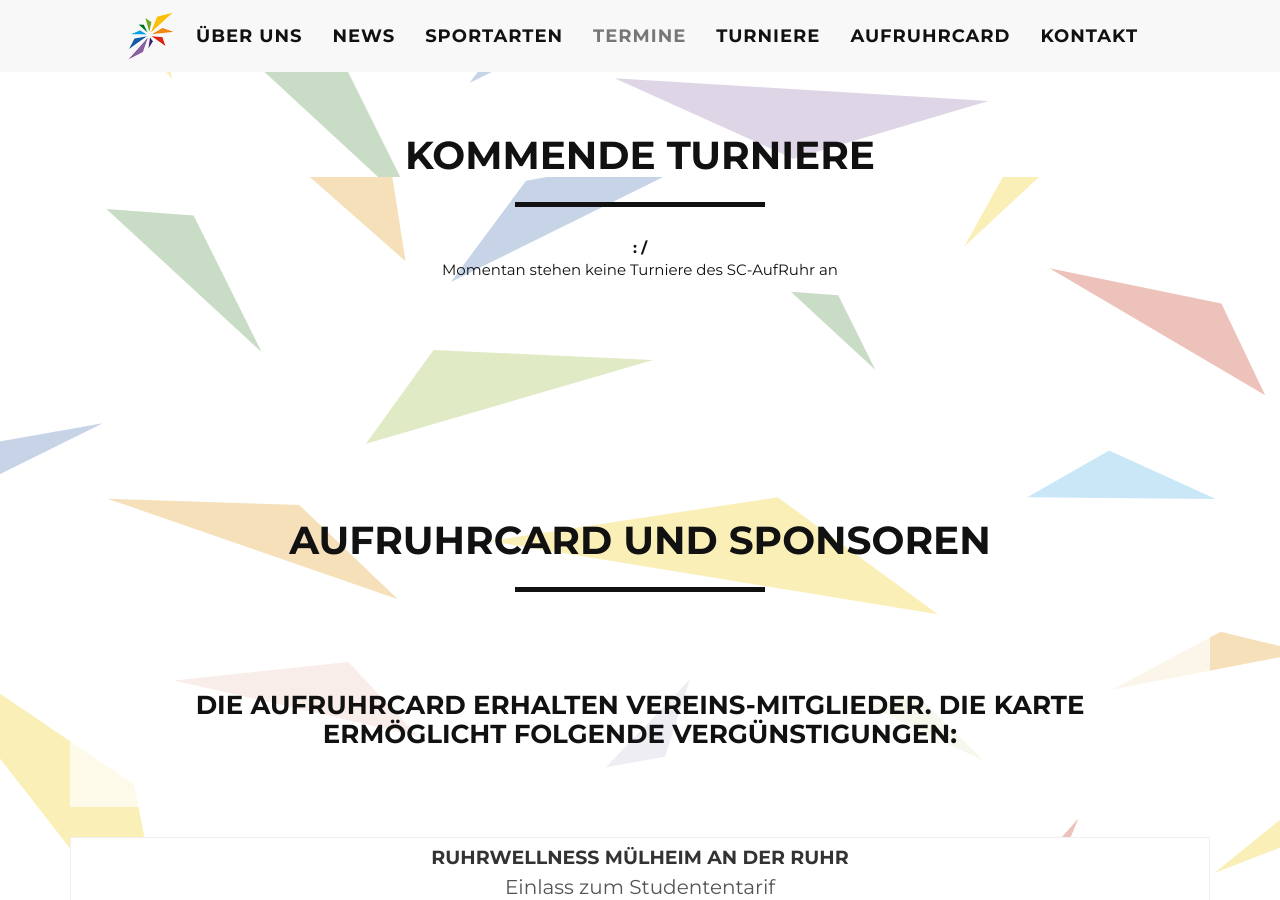
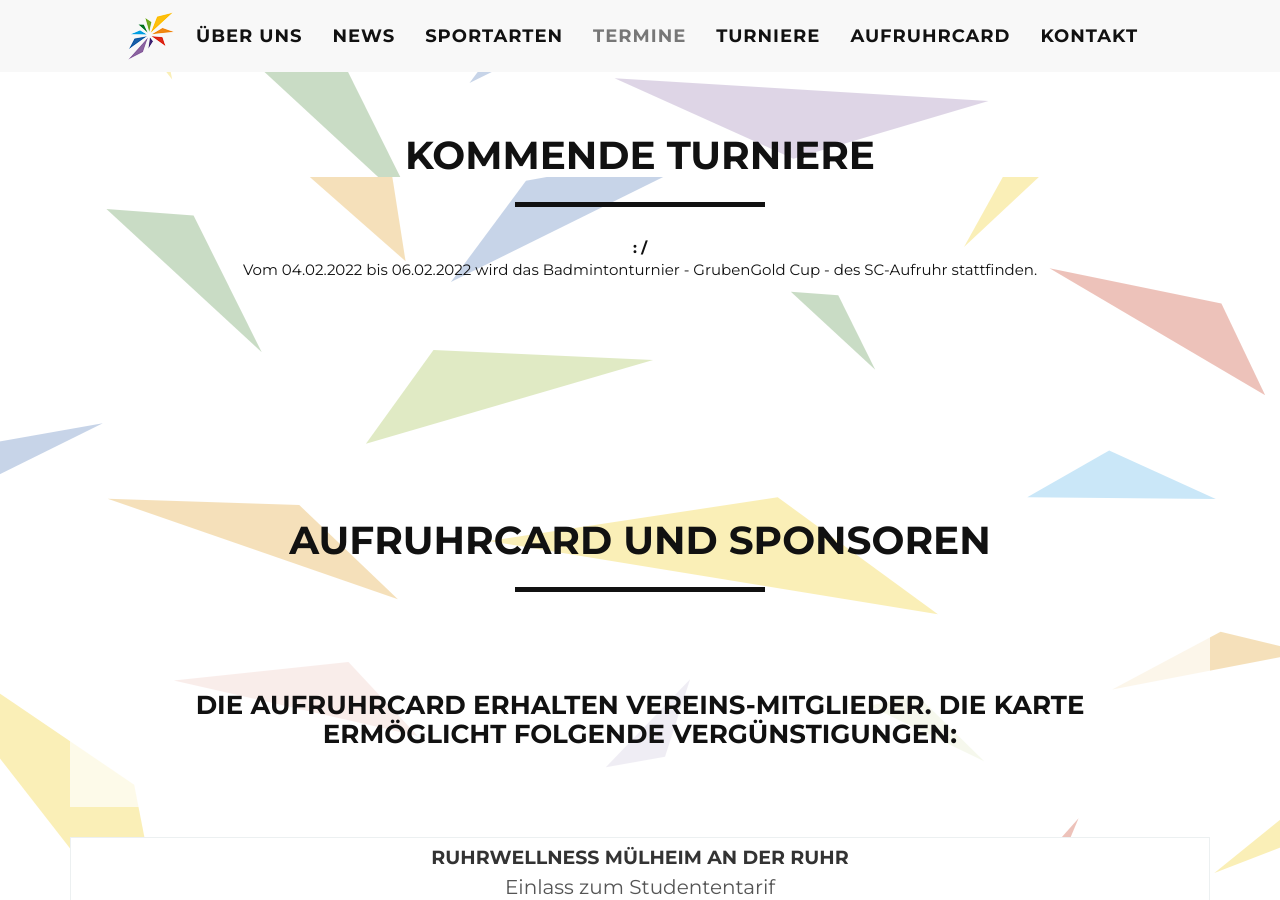
Before and after one commit to scarweb/scarweb.github.io, a Jekyll site: the page built from index.html, in a window 1280 px wide and 900 px high, scrolled down 4323 px. Built offline with Jekyll 4.4.1, drawn with Linux system fonts in a browser that asks for light colours; comment, search, counter and statistics services are not loaded.

Commit message:
Update tourniere.html

```diff
--- a/_includes/tourniere.html
+++ b/_includes/tourniere.html
@@ -12,7 +12,7 @@
                 {% for turnier in site.data.tourniere %}
                     <strong>{{turnier.datum}} : {{turnier.name}} /  {{turnier.text}}</strong> <br>
                 {% endfor %}
-                Momentan stehen keine Turniere des SC-AufRuhr an
+                Vom 04.02.2022 bis 06.02.2022 wird das Badmintonturnier - GrubenGold Cup - des SC-Aufruhr stattfinden.
                 <p>&nbsp;</p>
 
             </div>
```
